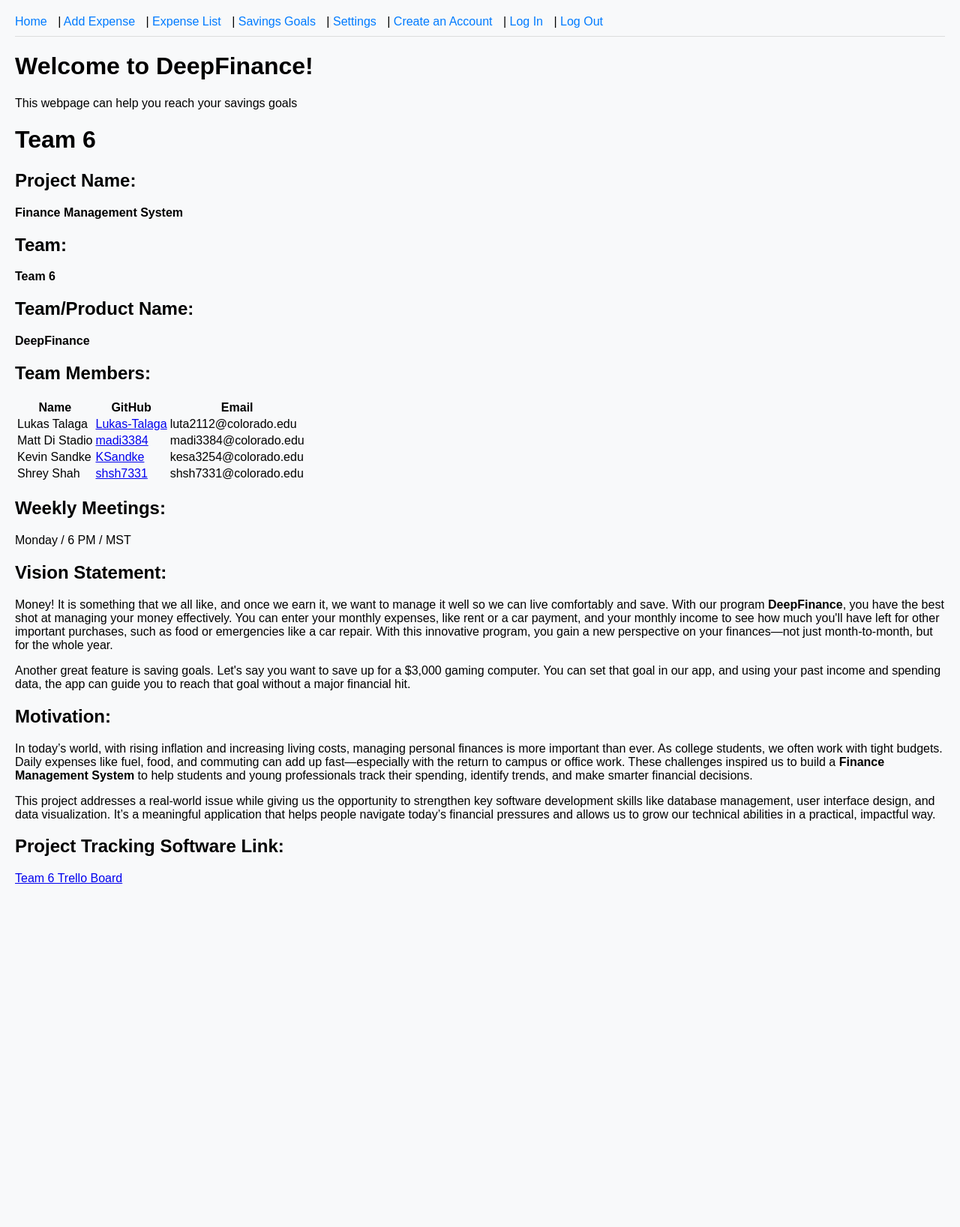
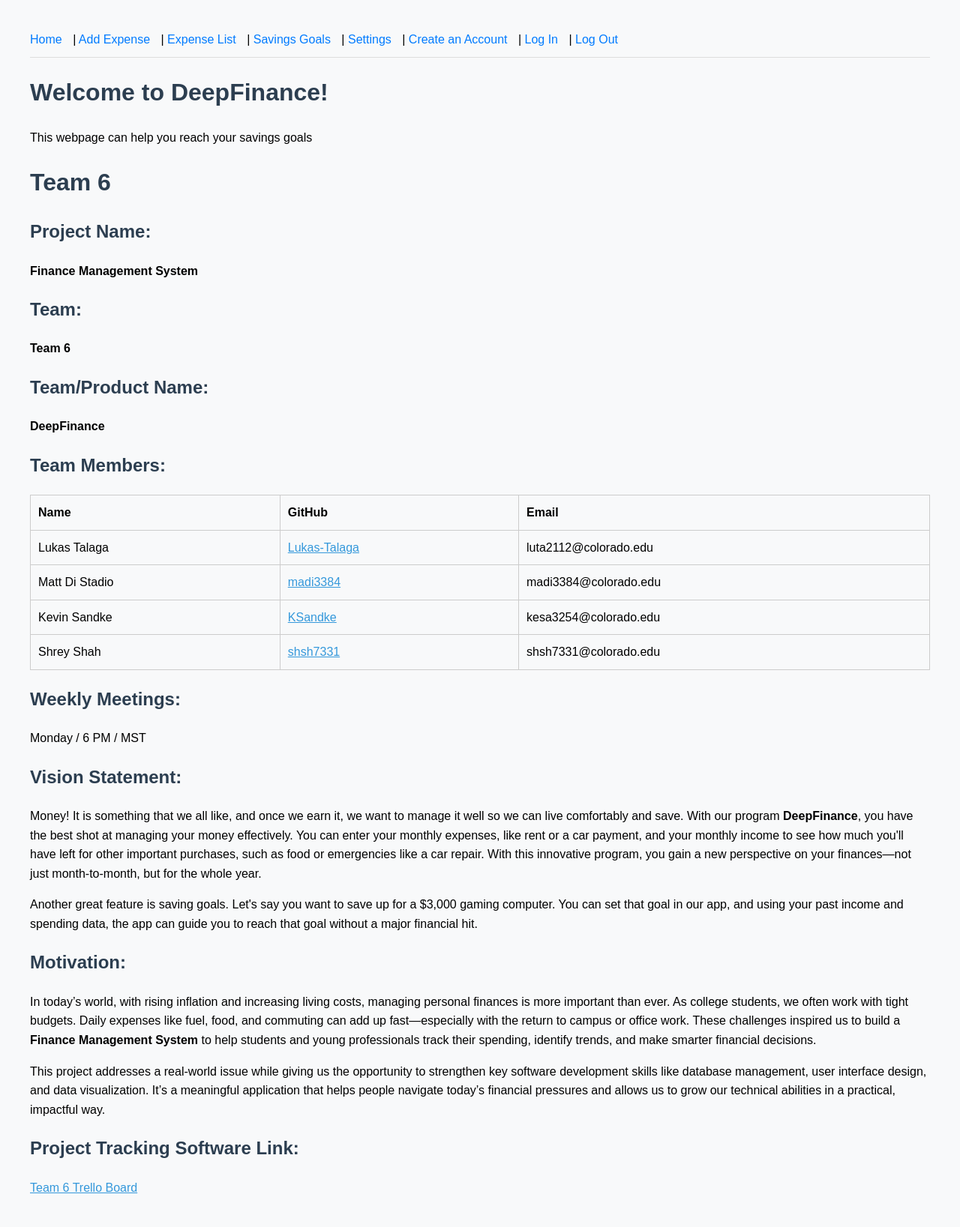
Before and after one commit to shsh7331/ExpenseTracker, a Flask app: page / in a window 1280 px wide. Shown: the whole page at 75% size. Before the commit the page ends 1179 px from the top, so only its background shows below. Run offline with Flask 3, Linux system fonts and the light colour scheme; some libraries are stand-ins or nearby versions.

Commit message:
Update home.html

```diff
--- a/templates/home.html
+++ b/templates/home.html
@@ -16,6 +16,31 @@
     <a href="/login">Log In</a> |
     <a href="/logout">Log Out</a>
   </nav>
+  <style>
+        body {
+            font-family: Arial, sans-serif;
+            margin: 40px;
+            line-height: 1.6;
+        }
+        h1, h2 {
+            color: #2c3e50;
+        }
+        table {
+            border-collapse: collapse;
+            width: 100%;
+            margin-top: 10px;
+        }
+        table, th, td {
+            border: 1px solid #ccc;
+        }
+        th, td {
+            padding: 10px;
+            text-align: left;
+        }
+        a {
+            color: #3498db;
+        }
+    </style>
 
   <h1><b>Welcome to DeepFinance!</b></h1>
   <p>This webpage can help you reach your savings goals</p>
```
